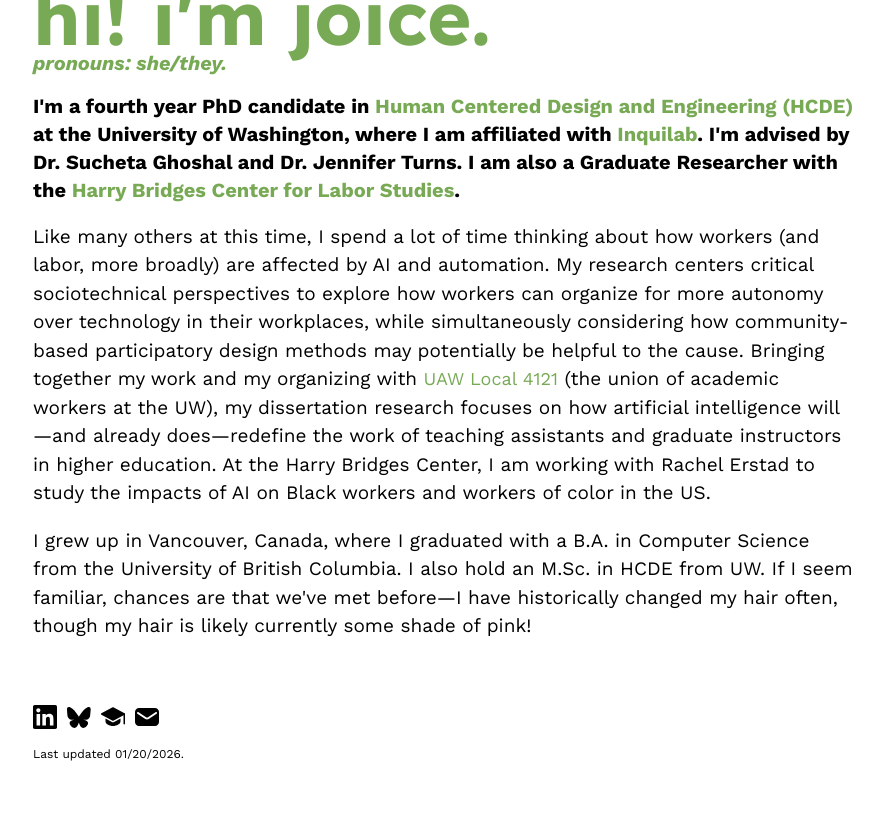
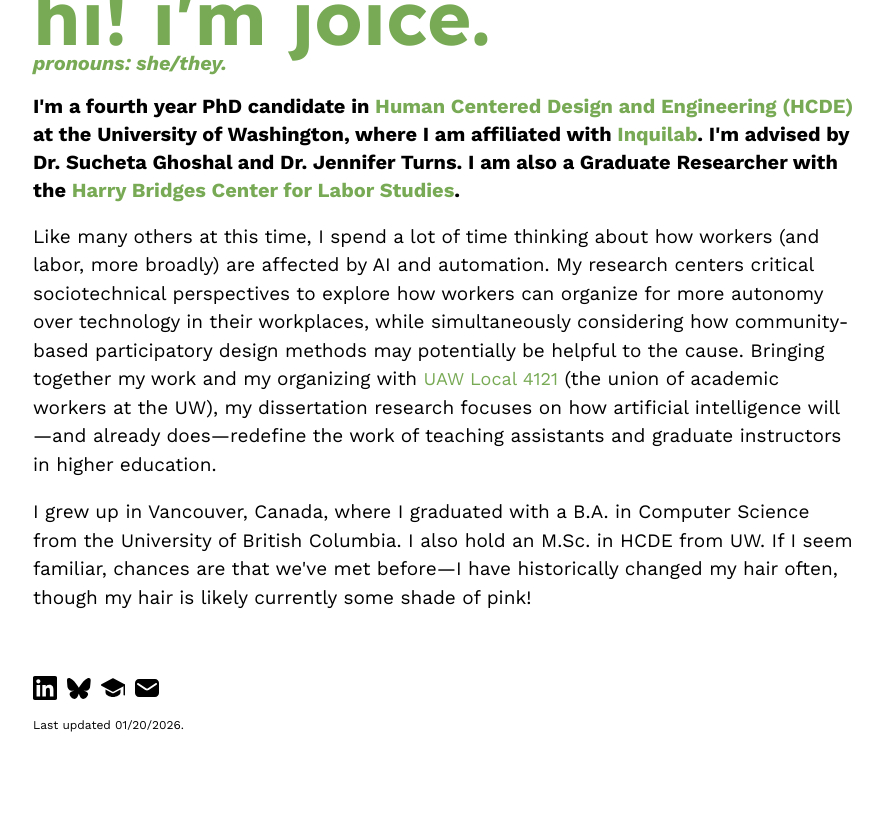
Before and after one commit to joitng/joitng.github.io, a Jekyll site: the page built from index.html, in a window 1280 px wide. Shown: the part 297-1117 px from the top of the page, without its empty margins (195-1078 px from the left). Built offline with Jekyll 4.4.1, drawn with Linux system fonts in a browser that asks for light colours; after the commit the page ends 1089 px from its top, so only the background shows below that.

Commit message:
updating again!

```diff
--- a/index.html
+++ b/index.html
@@ -18,7 +18,6 @@
     <p>Like many others at this time, I spend a lot of time thinking about how workers (and labor, more broadly) are affected by AI and automation.
         My research centers critical sociotechnical perspectives to explore how workers can organize for more autonomy over technology in their workplaces, while simultaneously considering how community-based participatory design methods may potentially be helpful to the cause.
         Bringing together my work and my organizing with <a href="https://uaw4121.org/">UAW Local 4121</a> (the union of academic workers at the UW), my dissertation research focuses on how artificial intelligence will—and already does—redefine the work of teaching assistants and graduate instructors in higher education.
-        At the Harry Bridges Center, I am working with Rachel Erstad to study the impacts of AI on Black workers and workers of color in the US.
     </p>
     <p>I grew up in Vancouver, Canada, where I graduated with a B.A. in Computer Science from the University of British Columbia. I also hold an M.Sc. in HCDE from UW.
         If I seem familiar, chances are that we've met before—I have historically changed my hair often, though my hair is likely currently some shade of pink!
```
